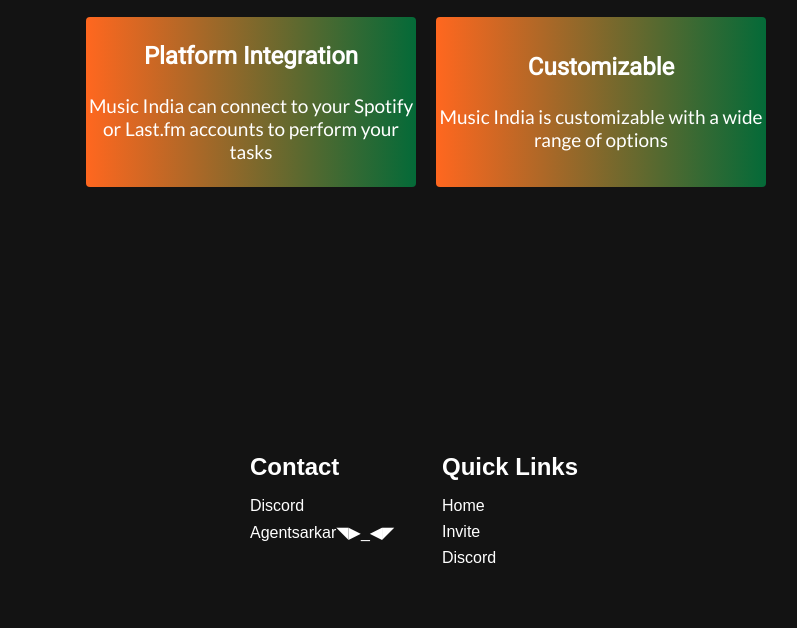
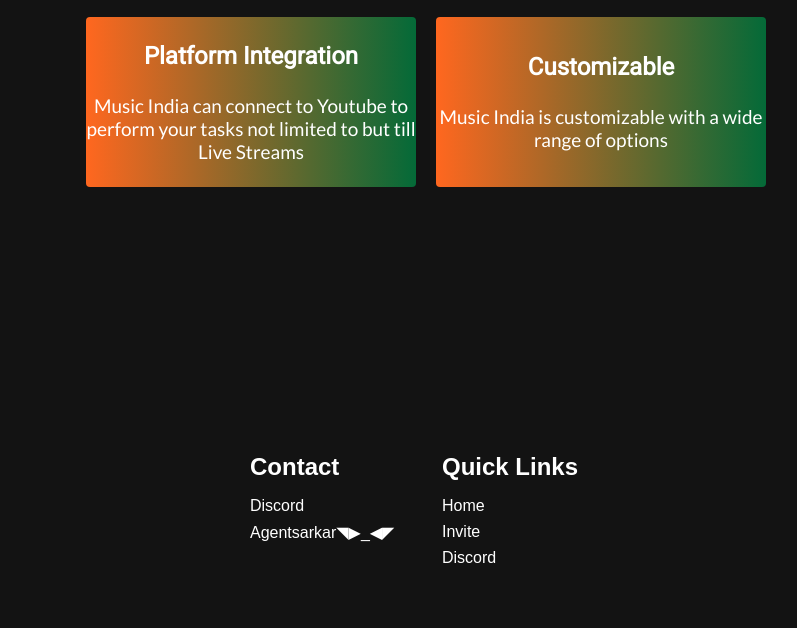
Before and after one commit to Agentsarkar/music-india-website, a plain HTML site: page index.html in a window 1280 px wide. Shown: the part 1876-2504 px from the top of the page, without its empty margins (214-1011 px from the left). Drawn offline with Linux system fonts and the light colour scheme; a script that the page names is missing.

Commit message:
Update index.html

```diff
--- a/index.html
+++ b/index.html
@@ -95,7 +95,7 @@
 </div>
 <div class="features__card">
 <h2>Platform Integration</h2>
-<p>Music India can connect to your Spotify or Last.fm accounts to perform your tasks</p>
+<p>Music India can connect to Youtube to perform your tasks not limited to but till Live Streams</p>
 </div>
 <div class="features__card">
 <h2>Customizable</h2>
```
